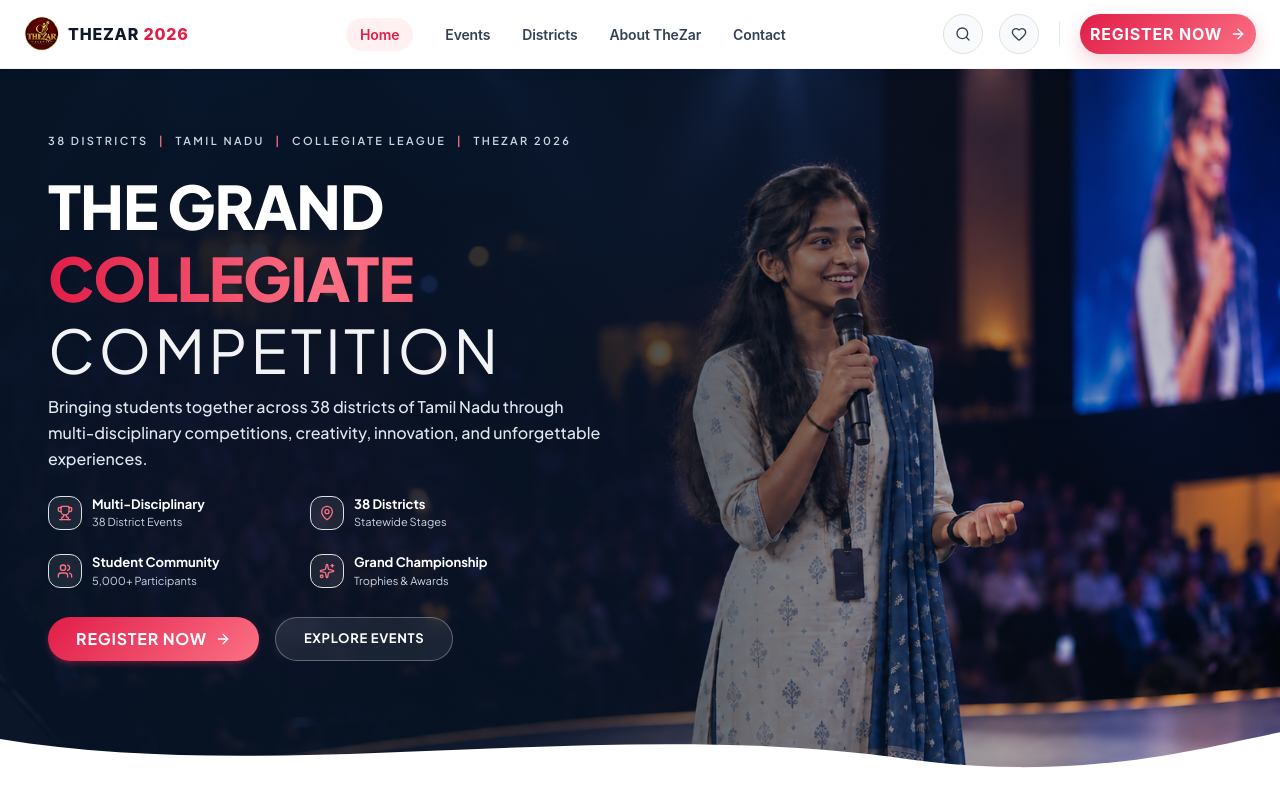
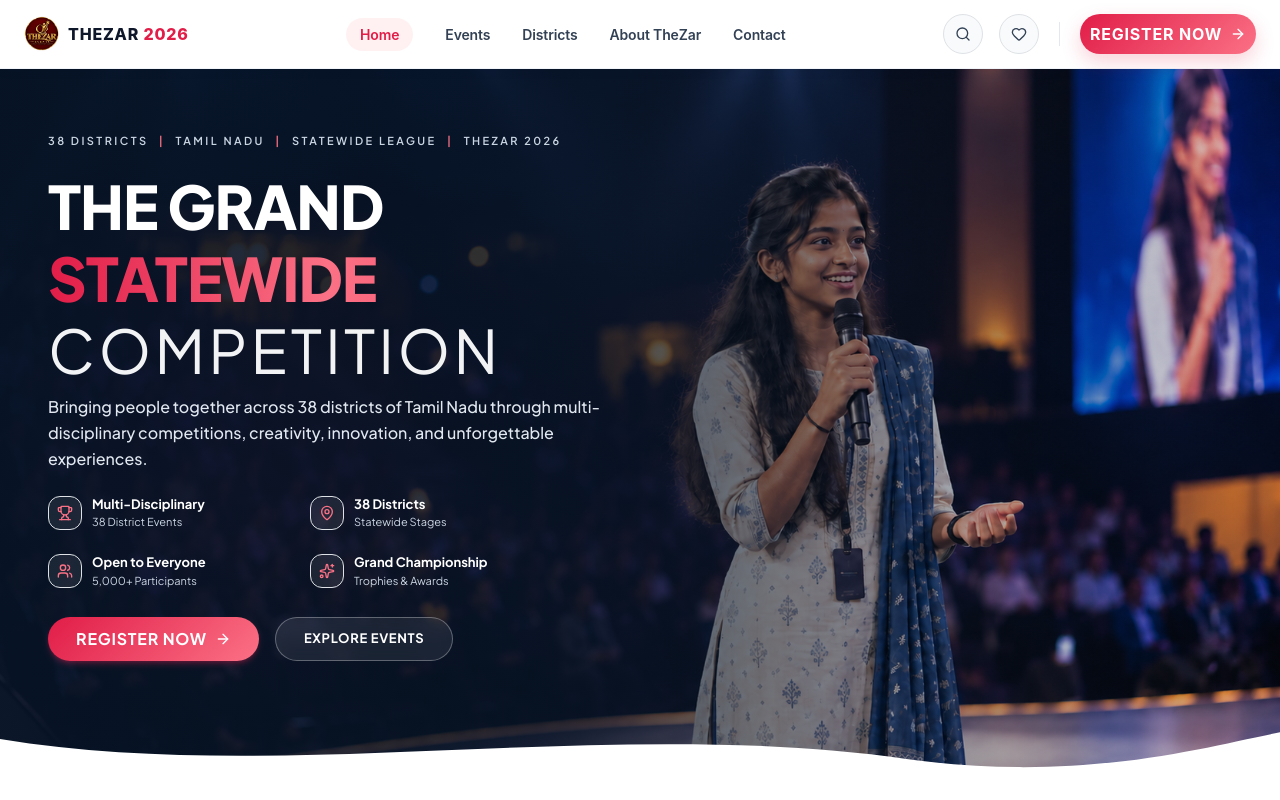
Before and after one commit to jeyajo2005/Thezar, a React (Vite) app in the folder frontend/: page / in a window 1280 px wide. Shown: the top 800 px of the page. Built offline with nearby package versions, Linux system fonts and the light colour scheme; a web font is replaced by a local one.

Commit message:
Update Hero and Footer text to reflect statewide event open to all people across Tamil Nadu

```diff
--- a/frontend/src/Component/Footer/Footer.jsx
+++ b/frontend/src/Component/Footer/Footer.jsx
@@ -27,11 +27,11 @@ export default function Footer({ onOpenRegister }) {
 
             <p className="text-slate-400 text-xs leading-relaxed max-w-sm">
               38 DISTRICTS • MULTI-DISCIPLINARY COMPETITIONS • ONE GRAND STAGE.
-              The official premier collegiate conference and competition platform across Tamil Nadu.
+              The official premier state conference and competition platform across Tamil Nadu.
             </p>
 
             <div className="pt-2 flex flex-wrap items-center gap-2 text-slate-300 font-mono text-[11px]">
-              <span className="bg-slate-900 border border-slate-800 px-3 py-1 rounded-lg">Tamil Nadu Collegiate League</span>
+              <span className="bg-slate-900 border border-slate-800 px-3 py-1 rounded-lg">Tamil Nadu Championship League</span>
               <span className="bg-slate-900 border border-slate-800 px-3 py-1 rounded-lg">Season 2026 - 2027</span>
             </div>
           </div>
--- a/frontend/src/Component/Home/Hero.jsx
+++ b/frontend/src/Component/Home/Hero.jsx
@@ -45,7 +45,7 @@ export default function Hero({ onOpenRegister }) {
 
           {/* 1. TOP EYEBROW HEADER */}
           <div className="text-[10px] sm:text-[11px] font-semibold tracking-[0.22em] uppercase text-slate-300">
-            38 DISTRICTS <span className="text-[#FB7185] mx-1.5">|</span> TAMIL NADU <span className="text-[#FB7185] mx-1.5">|</span> COLLEGIATE LEAGUE <span className="text-[#FB7185] mx-1.5">|</span> THEZAR 2026
+            38 DISTRICTS <span className="text-[#FB7185] mx-1.5">|</span> TAMIL NADU <span className="text-[#FB7185] mx-1.5">|</span> STATEWIDE LEAGUE <span className="text-[#FB7185] mx-1.5">|</span> THEZAR 2026
           </div>
 
           {/* 2. TYPOGRAPHIC HEADING STACK */}
@@ -59,7 +59,7 @@ export default function Hero({ onOpenRegister }) {
                 backgroundImage: 'linear-gradient(90deg, #E11D48 0%, #FB7185 50%, #F43F5E 100%)',
               }}
             >
-              COLLEGIATE
+              STATEWIDE
             </span>
             <span className="text-[32px] sm:text-[44px] md:text-[52px] lg:text-[60px] font-light text-white/95 tracking-[0.06em]">
               COMPETITION
@@ -69,7 +69,7 @@ export default function Hero({ onOpenRegister }) {
           {/* 3. SUBTITLE */}
           <div>
             <p className="text-[14px] sm:text-[15px] lg:text-[16px] font-medium text-slate-200 leading-relaxed">
-              Bringing students together across 38 districts of Tamil Nadu through multi-disciplinary competitions, creativity, innovation, and unforgettable experiences.
+              Bringing people together across 38 districts of Tamil Nadu through multi-disciplinary competitions, creativity, innovation, and unforgettable experiences.
             </p>
           </div>
 
@@ -97,13 +97,13 @@ export default function Hero({ onOpenRegister }) {
               </div>
             </div>
 
-            {/* Student Community */}
+            {/* Open to Everyone */}
             <div className="flex items-start gap-2.5">
               <div className="p-2 rounded-xl bg-white/[0.08] border border-white/10 text-[#FB7185] shrink-0">
                 <Users className="w-4 h-4 text-[#FB7185]" />
               </div>
               <div>
-                <div className="text-[13px] font-bold text-white leading-tight">Student Community</div>
+                <div className="text-[13px] font-bold text-white leading-tight">Open to Everyone</div>
                 <div className="text-[11px] text-slate-300 mt-0.5">5,000+ Participants</div>
               </div>
             </div>
```
